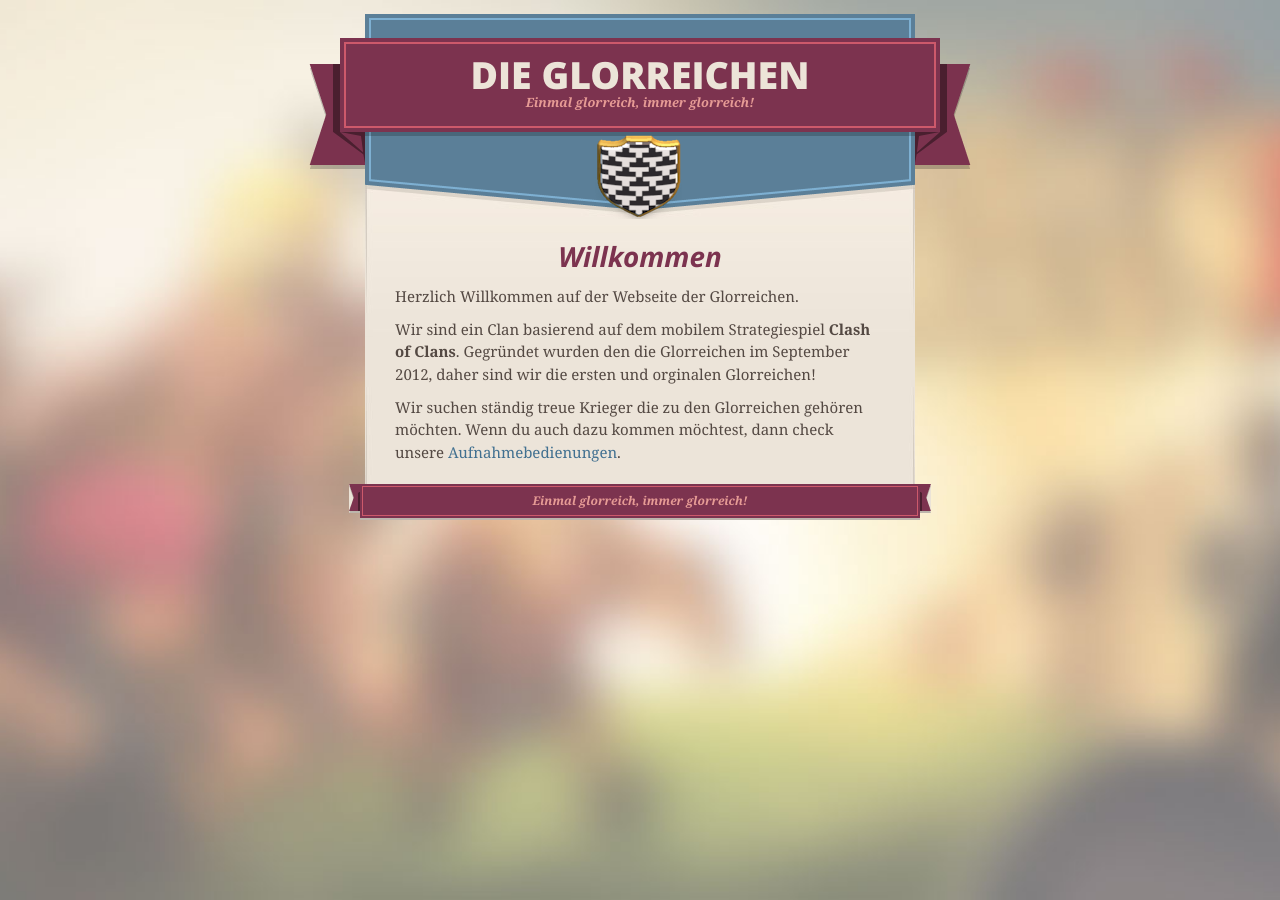
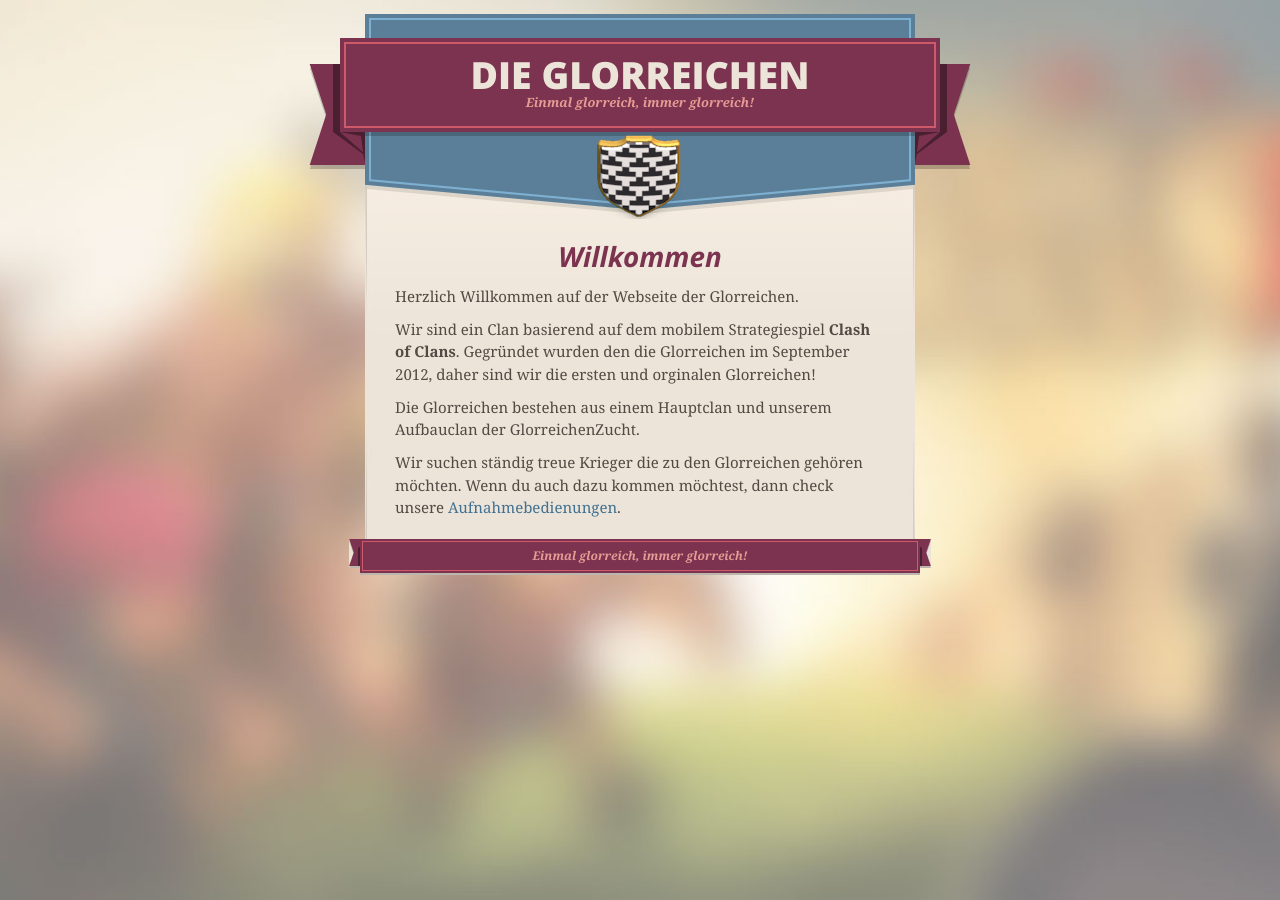
Before and after one commit to glorreich/glorreich.github.io, a Jekyll site: the page built from _posts/2014-11-21-willkommen.markdown, in a window 1280 px wide. Built offline with Jekyll 4.4.1, drawn with Linux system fonts in a browser that asks for light colours; nearby versions of some CDN libraries.

Commit message:
Update 2014-11-21-willkommen.markdown

```diff
--- a/_posts/2014-11-21-willkommen.markdown
+++ b/_posts/2014-11-21-willkommen.markdown
@@ -9,4 +9,6 @@ Herzlich Willkommen auf der Webseite der Glorreichen.
 Wir sind ein Clan basierend auf dem mobilem Strategiespiel **Clash of Clans**.
 Gegründet wurden den die Glorreichen im September 2012, daher sind wir die ersten und orginalen Glorreichen!
 
+Die Glorreichen bestehen aus einem Hauptclan und unserem Aufbauclan der GlorreichenZucht.
+
 Wir suchen ständig treue Krieger die zu den Glorreichen gehören möchten. Wenn du auch dazu kommen möchtest, dann check unsere [Aufnahmebedienungen](#aufnahme).
```
